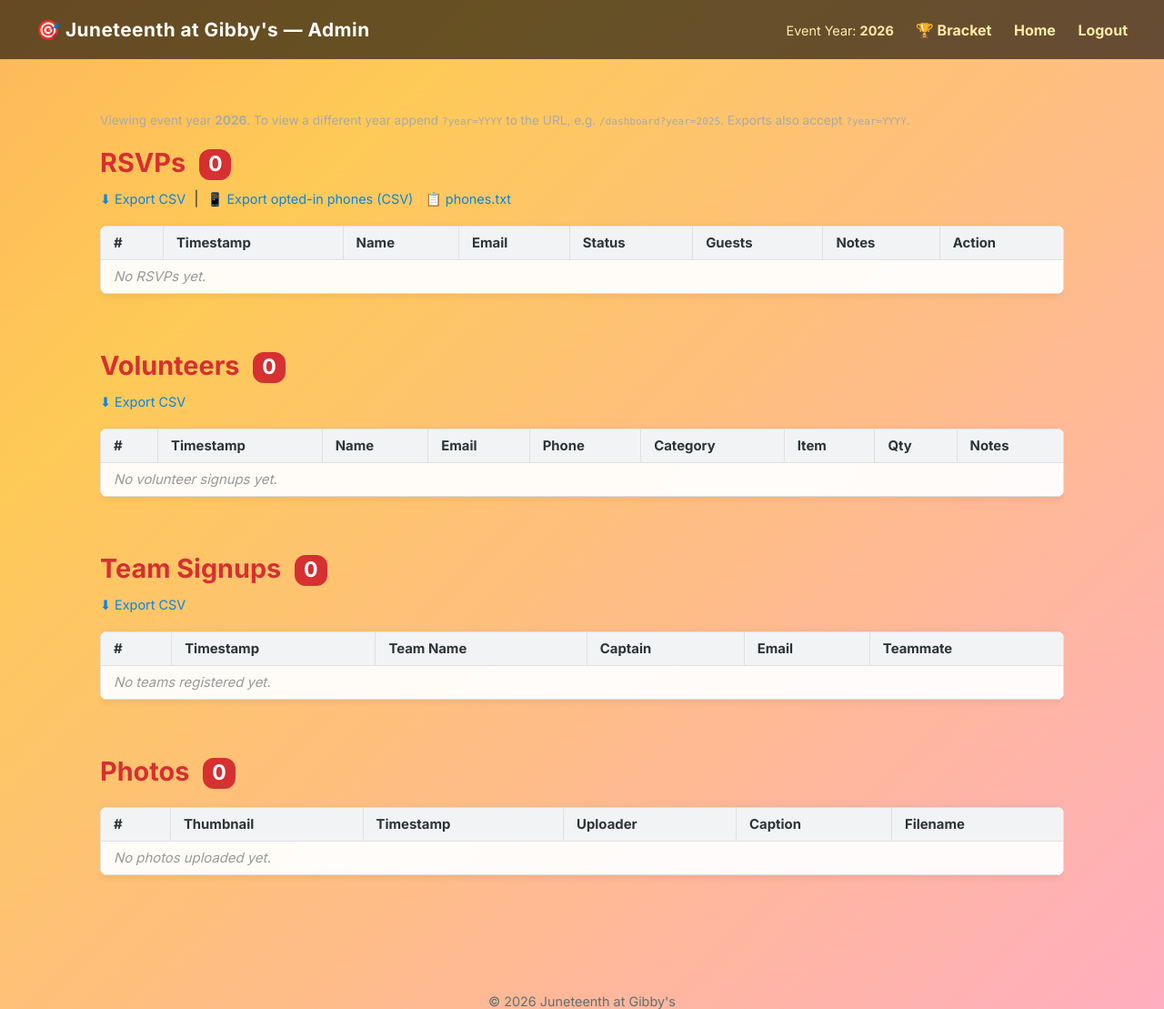
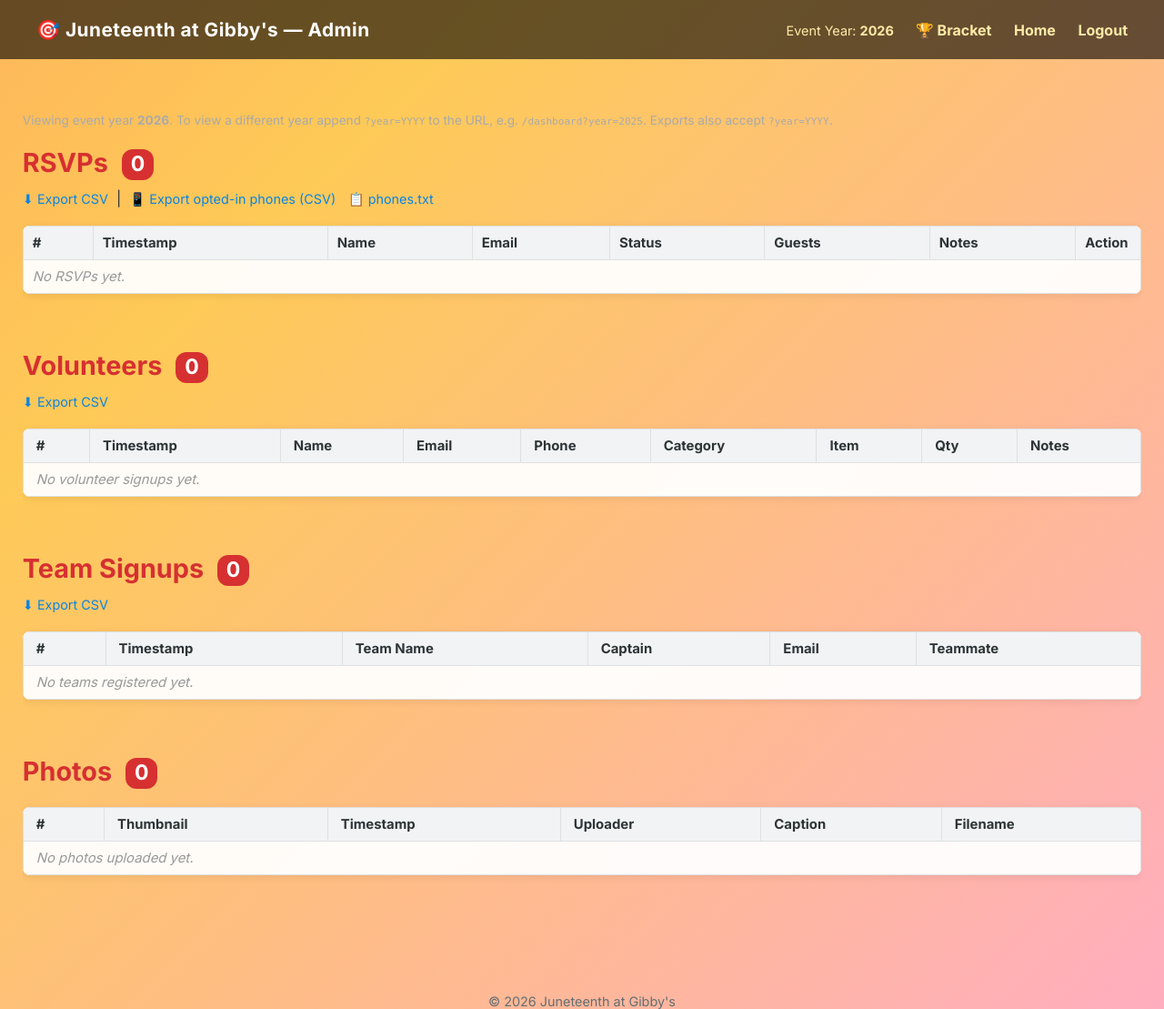
Before and after one commit to Flock-Gib/Beer-Olympics, a Flask app: page /dashboard in a window 1280 px wide. Shown: the whole page at 91% size. Run offline with Flask 3, Linux system fonts and the light colour scheme; the visitor is signed in with stand-in values (Sample User, id 1); data that the repository does not hold is empty.

Commit message:
Fix admin RSVP table clipping on right side

```diff
--- a/templates/dashboard.html
+++ b/templates/dashboard.html
@@ -21,6 +21,12 @@
         .dashboard-header .logo { color: white; font-weight: bold; font-size: 1.3em; }
         .dashboard-header a { color: #ffeaa7; font-weight: bold; text-decoration: none; margin-left: 20px; }
         .dashboard-header a:hover { text-decoration: underline; }
+        .dashboard-container {
+            width: min(98vw, 1400px);
+            max-width: 1400px;
+            padding-left: 12px;
+            padding-right: 12px;
+        }
         .dash-section { margin: 20px 0 40px; }
         .dash-section h2 { color: #d63031; margin-bottom: 10px; }
         .section-actions { margin-bottom: 10px; }
@@ -32,7 +38,12 @@
         .status-maybe { color: #fdcb6e; font-weight: bold; }
         .thumb { width: 80px; height: 60px; object-fit: cover; border-radius: 4px; }
         .empty-row td { color: #999; font-style: italic; }
-        .table-wrap { overflow-x: auto; }
+        .table-wrap { overflow-x: auto; width: 100%; }
+        .rsvp-table { min-width: 980px; }
+        .rsvp-table th, .rsvp-table td { padding-left: 10px; padding-right: 10px; }
+        .rsvp-table th:nth-child(7), .rsvp-table td:nth-child(7) { max-width: 320px; }
+        .rsvp-table td:nth-child(7) { overflow-wrap: anywhere; }
+        .rsvp-table th:last-child, .rsvp-table td:last-child { width: 72px; white-space: nowrap; }
         .dup-extra td { background: rgba(214,48,49,0.12); }
         .dup-extra td:first-child::before { content: '⚠ '; }
         .badge-dup { display: inline-block; background: #e17055; color: white;
@@ -82,7 +93,7 @@
       {% endif %}
     {% endwith %}
 
-    <div class="container">
+    <div class="container dashboard-container">
 
         <p style="color:#aaa; font-size:0.85em; margin-bottom:6px;">
             Viewing event year <strong>{{ selected_year }}</strong>.
@@ -115,7 +126,7 @@
             {% endif %}
 
             <div class="table-wrap">
-            <table>
+            <table class="rsvp-table">
                 <thead>
                     <tr>
                         <th>#</th><th>Timestamp</th><th>Name</th><th>Email</th>
```
